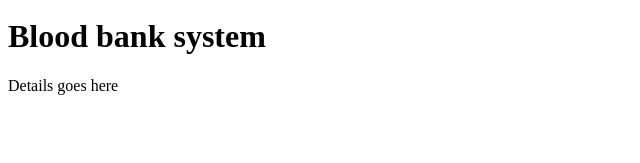
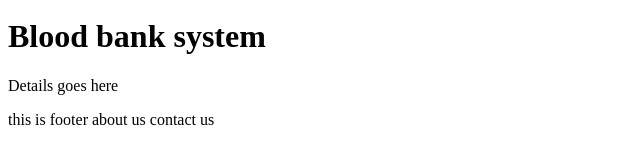
Before and after one commit to MASHOODCK/demo-bloodbank-app, a plain HTML site: page index.html in a window 1280 px wide. Shown: the part 61-224 px from the top of the page, without its empty margins (0-640 px from the left). Drawn offline with Linux system fonts and the light colour scheme.

Commit message:
added about and contact

```diff
--- a/index.html
+++ b/index.html
@@ -4,5 +4,10 @@
         <img src="assets/logo.jpeg" height="50px"/>
         <h1>Blood bank system</h1>
         <p>Details goes here</p>
+        <footer>
+            this is footer
+            <a>about us</a>
+            <a>contact us</a>
+        </footer>
     </body>
 </html>
```
